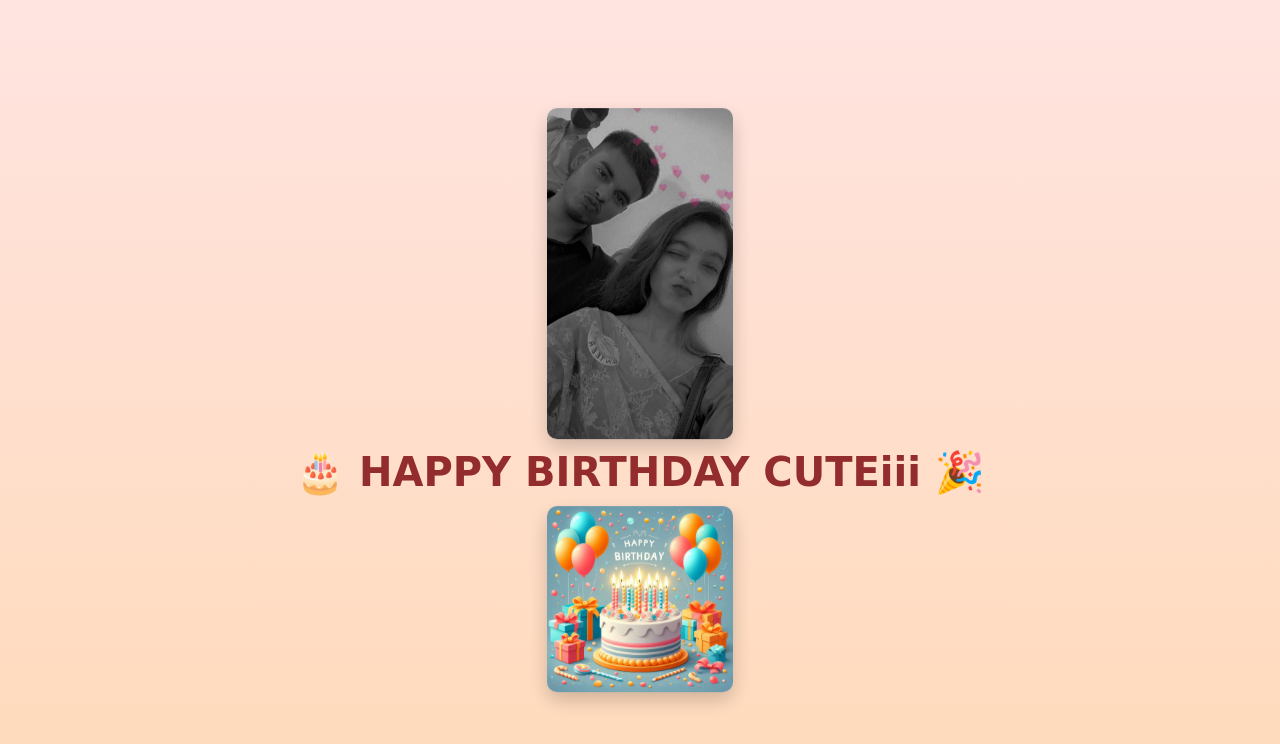
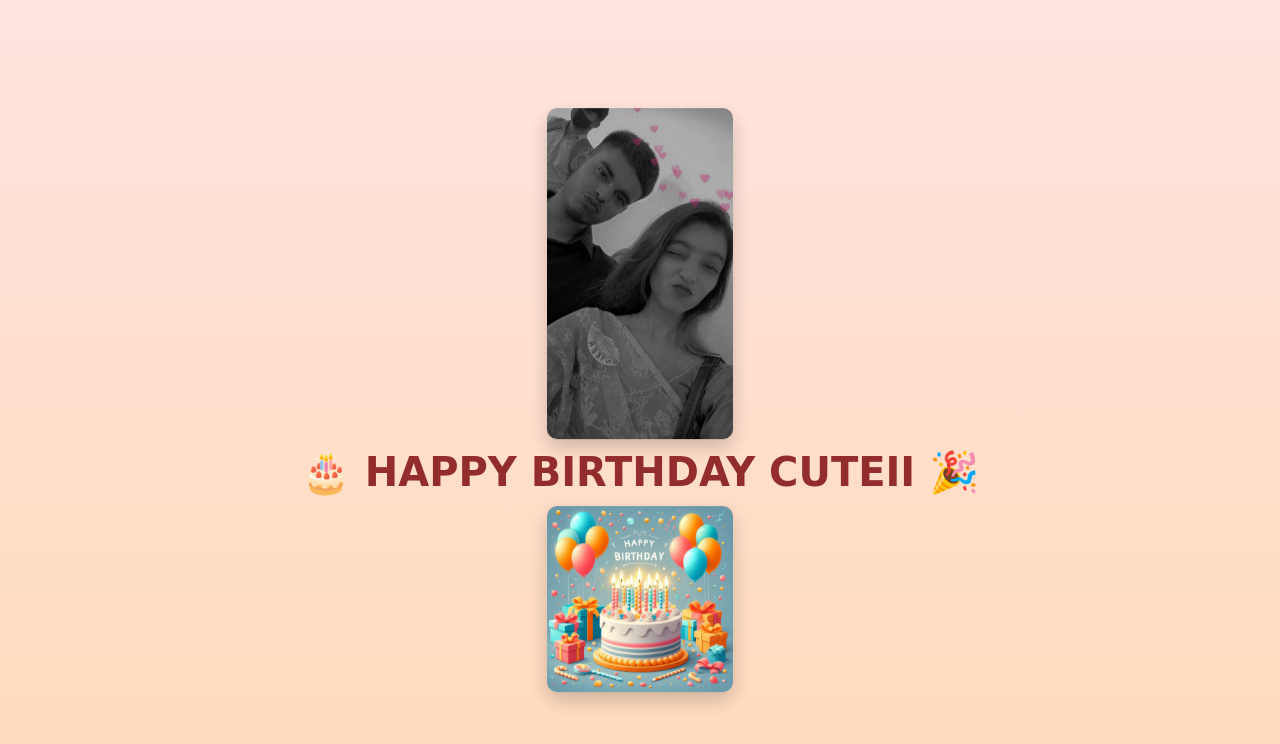
Before and after one commit to BagarBilla/BirthDay, a plain HTML site: page index.html in a window 1280 px wide. Both pictures are taken after a click on the button "CLICK HERE". Drawn offline with Linux system fonts and the light colour scheme; a web font is replaced by a local one.

Commit message:
Update index.html

```diff
--- a/index.html
+++ b/index.html
@@ -17,7 +17,7 @@
     </div>
     <div class="celebration" id="celebrationView" style="display: none;">
         <img class="img" src="img1.jpg" alt="photo">
-        <h1 class="animated-text">🎂 HAPPY BIRTHDAY CUTEiii 🎉</h1>
+        <h1 class="animated-text">🎂 HAPPY BIRTHDAY CUTEII 🎉</h1>
         <img class="img1" src="cake.png" alt="Cake with Candles and Balloons">
     </div>
     <script src="script.js"></script>
```
